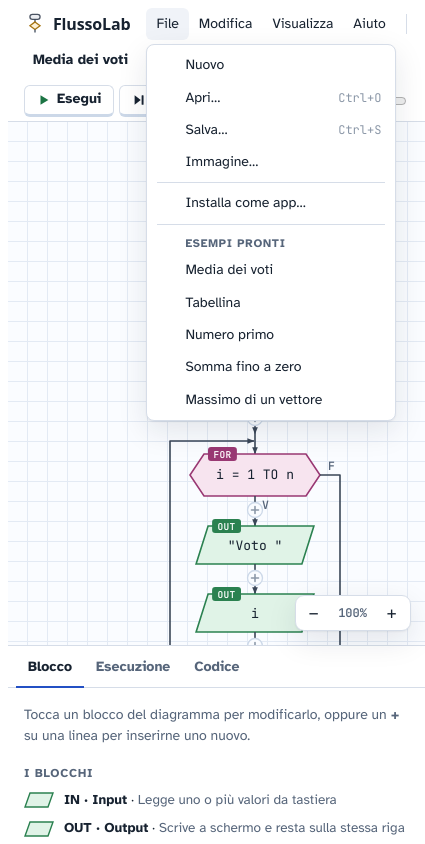
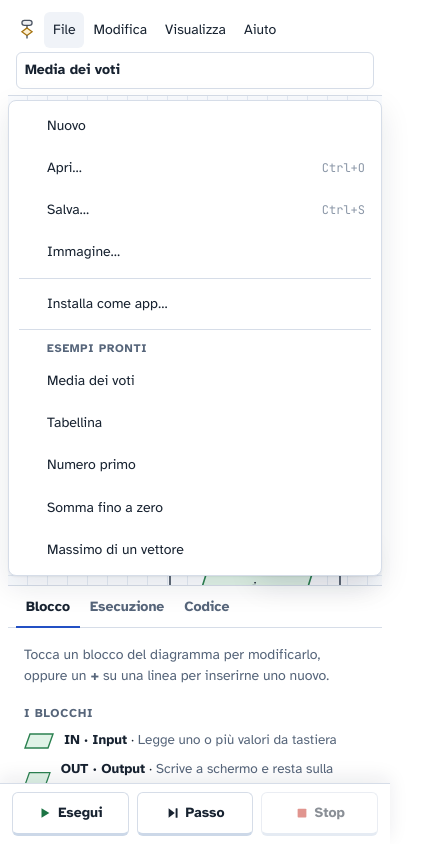
Before and after one commit to aSamu3l/FlussoLab, a plain HTML site: page index.html in a window 390 px wide. Both pictures are taken after a click on the button "File". Shown: the top 844 px of the page, 425 px wide, since content can reach past the window. Drawn offline with Linux system fonts and the light colour scheme; a web font is replaced by a local one.

Commit message:
Layout per telefono e immagini nel README

```diff
--- a/css/style.css
+++ b/css/style.css
@@ -264,6 +264,26 @@ kbd{font:12px var(--f-mono);border:1px solid var(--rule);border-bottom-width:2px
   .hintbar{display:none}
   .con{max-height:none}
 }
+@media (max-width: 640px){
+  .bar{gap:2px 4px;padding:4px 8px 0}
+  .brand{margin-right:2px}
+  .brand span{display:none}
+  .mbtn{padding:8px 9px}
+  .vsep,.spacer{display:none}
+  .netpill{margin-left:auto}
+  .pname{order:10;flex:1 1 100%;width:100%;margin:2px 0 6px;padding:7px 8px;border-color:var(--rule)}
+  .menubar .menu{position:fixed;left:8px;right:8px;min-width:0;max-height:70vh;overflow:auto}
+  .menubar .menu .mi{padding:11px 12px 11px 8px}
+  .runbar{position:fixed;left:0;right:0;bottom:0;z-index:15;background:var(--surface);border-top:1px solid var(--rule);
+    padding:8px 12px calc(8px + env(safe-area-inset-bottom,0px));gap:8px;box-shadow:0 -6px 18px rgb(20 30 50 / .08)}
+  .rb{flex:1;justify-content:center;height:44px}
+  .speed{display:none}
+  .app{padding-bottom:calc(64px + env(safe-area-inset-bottom,0px))}
+  .main{grid-template-rows:58vh auto}
+  .toast{bottom:calc(76px + env(safe-area-inset-bottom,0px));max-width:calc(100% - 32px)}
+  .zoom{right:10px;bottom:10px}
+  .tabs button{padding:11px 10px 9px}
+}
 @media (pointer: coarse){
   input,textarea,.field input,.inform input,.pname,.dlg input[type=text]{font-size:16px}
   .mi{padding:10px 12px 10px 8px}
--- a/js/app.js
+++ b/js/app.js
@@ -1130,8 +1130,16 @@ function showMenu(name) {
   if (openMenu === name) return;
   hideMenu();
   openMenu = name; renderMenu(name);
-  $('#m-' + name).hidden = false;
+  const m = $('#m-' + name);
+  m.style.top = ''; m.style.left = ''; m.style.right = '';
+  m.hidden = false;
   $(`.mbtn[data-menu="${name}"]`).setAttribute('aria-expanded', 'true');
+  if (innerWidth <= 640) {
+    m.style.top = ($('.bar').getBoundingClientRect().bottom + 4) + 'px';
+  } else {
+    const r = m.getBoundingClientRect(), pr = m.parentElement.getBoundingClientRect();
+    if (r.right > innerWidth - 8) { m.style.left = (innerWidth - 8 - r.width - pr.left) + 'px'; m.style.right = 'auto'; }
+  }
 }
 function hideMenu() {
   if (!openMenu) return;
```
Also changed, not shown: README.md, docs/editor.png (added), docs/errore.png (added), docs/esecuzione.png (added), docs/telefono.png (added).
